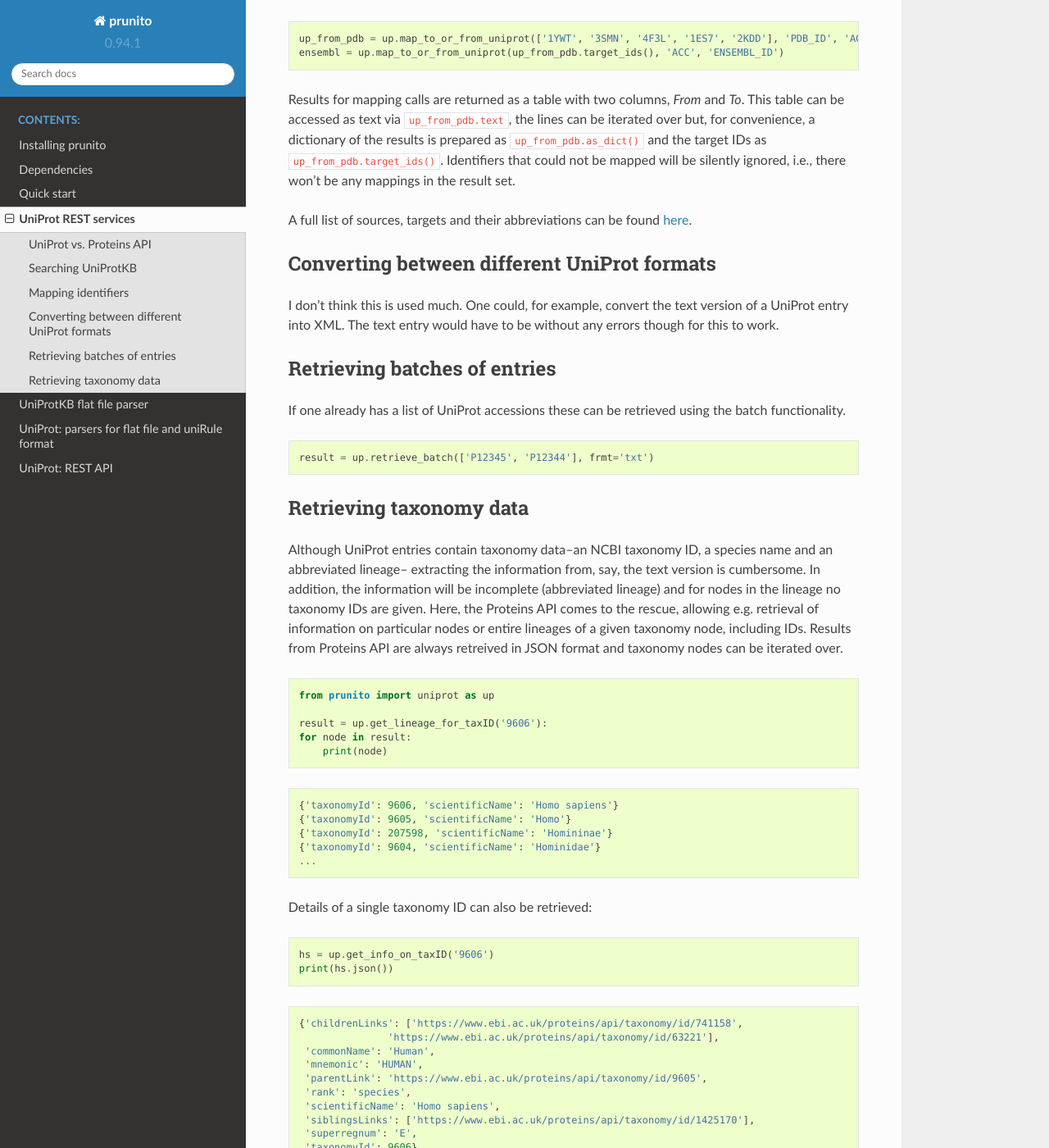
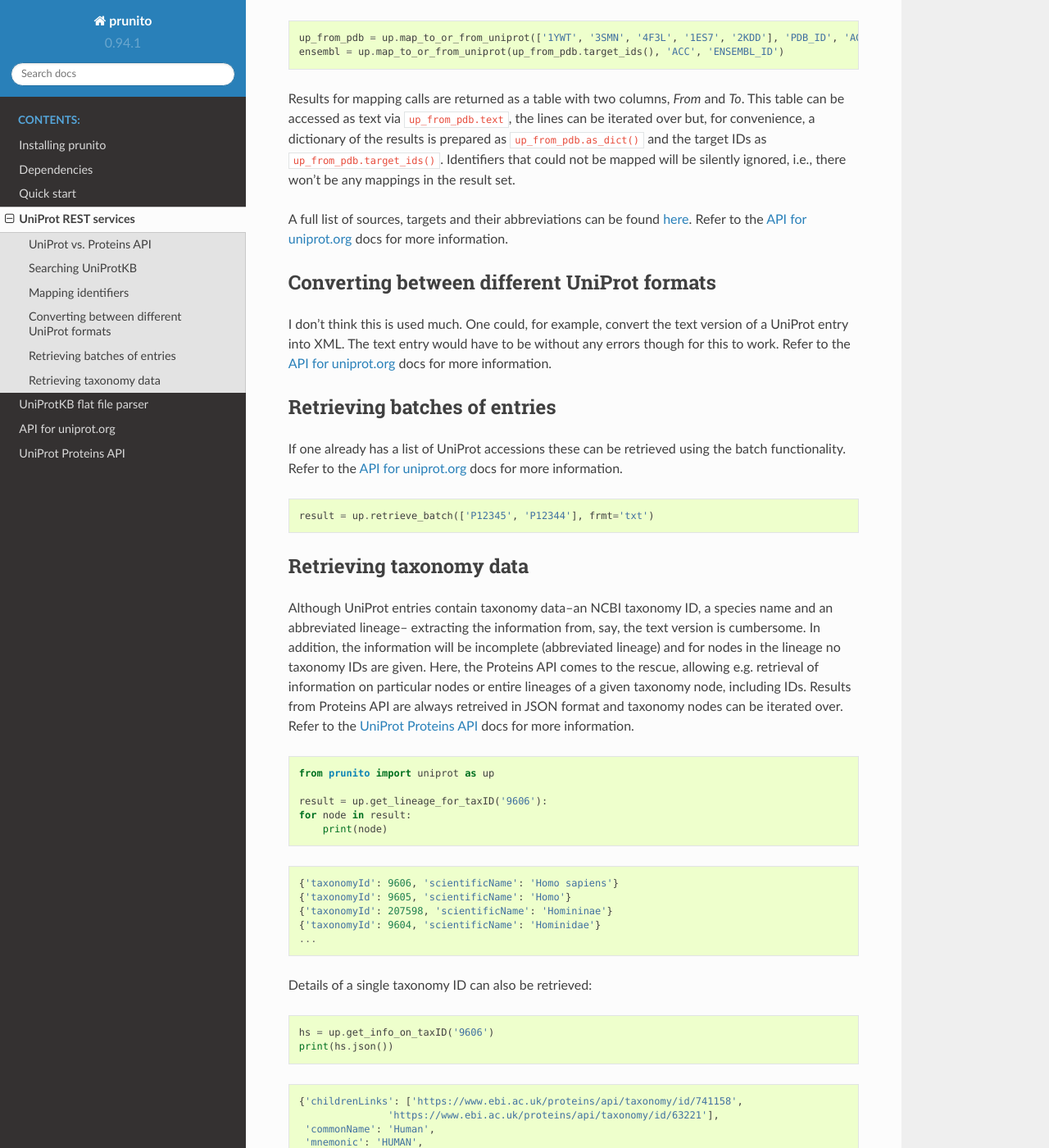
Before and after one commit to kp14/prunito, a Sphinx documentation site: the page built from docs/source/uniprot_searching.rst, in a window 1280 px wide and 1400 px high, scrolled down 2049 px. Shown: the whole window at 82% size. Built offline with Sphinx 7.4.7 and the Read the Docs theme 2.0.0, drawn with Linux system fonts in a browser that asks for light colours; some of the changed text lies outside the part shown.

Commit message:
More docs.

```diff
--- a/docs/source/index.rst
+++ b/docs/source/index.rst
@@ -25,7 +25,8 @@
    quick_start
    uniprot_searching
    uniprot_ff_parser
-   api
+   uniprot_classic_api
+   uniprot_proteins_api
 
 
 
--- /dev/null
+++ b/docs/source/uniprot_classic_api.rst
@@ -0,0 +1,7 @@
+.. _uniprot_classic_api:
+
+API for uniprot.org
+===================
+
+.. automodule:: prunito.uniprot.rest.uniprotapi
+   :members:
--- /dev/null
+++ b/docs/source/uniprot_proteins_api.rst
@@ -0,0 +1,7 @@
+.. _uniprot_proteins_api:
+
+UniProt Proteins API
+===================
+
+.. automodule:: prunito.uniprot.rest.proteinsapi
+   :members:
--- a/docs/source/uniprot_searching.rst
+++ b/docs/source/uniprot_searching.rst
@@ -61,15 +61,15 @@
 There is a `help page <https://www.uniprot.org/help/advanced_search>`_ listing all the possible fields for the
 advanced search.
 
-There is really only one function for searching, :py:func:`prunito.uniprot.rest.uniprotapi.search`.
+There is really only one function for searching, ``search()``.
 A query string is the only mandatory parameter.
 In that case full |upkb| entries in text (flat file) format are retrieved.
 The default limit is 2000 entries; this can be changed, of course.
 
 For convenience, methods limiting results to reviewed (i.e. Swiss-Prot) or unreviewed (i.e. TrEMBL) entries can be
 used.
-Unsurprisingly, these are :py:func:`prunito.uniprot.rest.uniprotapi.search_reviewed` and
-:py:func:`prunito.uniprot.rest.uniprotapi.search_unreviewed`.
+Unsurprisingly, these are ``search_reviewed`` and ``search_unreviewed``.
+Refer to the :ref:`uniprot_classic_api` docs for more information.
 
 A few example queries:
 
@@ -110,6 +110,7 @@
 in the result set.
 
 A full list of sources, targets and their abbreviations can be found `here <https://www.uniprot.org/help/api_idmapping>`_.
+Refer to the :ref:`uniprot_classic_api` docs for more information.
 
 .. _converting-formats:
 
@@ -119,6 +120,7 @@
 I don't think this is used much.
 One could, for example, convert the text version of a |up| entry into XML.
 The text entry would have to be without any errors though for this to work.
+Refer to the :ref:`uniprot_classic_api` docs for more information.
 
 .. _retrieving-batches:
 
@@ -126,6 +128,7 @@
 -----------------------------
 
 If one already has a list of |up| accessions these can be retrieved using the batch functionality.
+Refer to the :ref:`uniprot_classic_api` docs for more information.
 
 .. code-block:: python
 
@@ -143,6 +146,7 @@
 Here, the |papi| comes to the rescue, allowing e.g. retrieval of information on particular nodes or
 entire lineages of a given taxonomy node, including IDs.
 Results from |papi| are always retreived in JSON format and taxonomy nodes can be iterated over.
+Refer to the :ref:`uniprot_proteins_api` docs for more information.
 
 .. code-block:: python
 
```
Also changed, not shown: docs/source/api.rst (+0 -8 lines), docs/source/installation.rst (+6 -6 lines).
